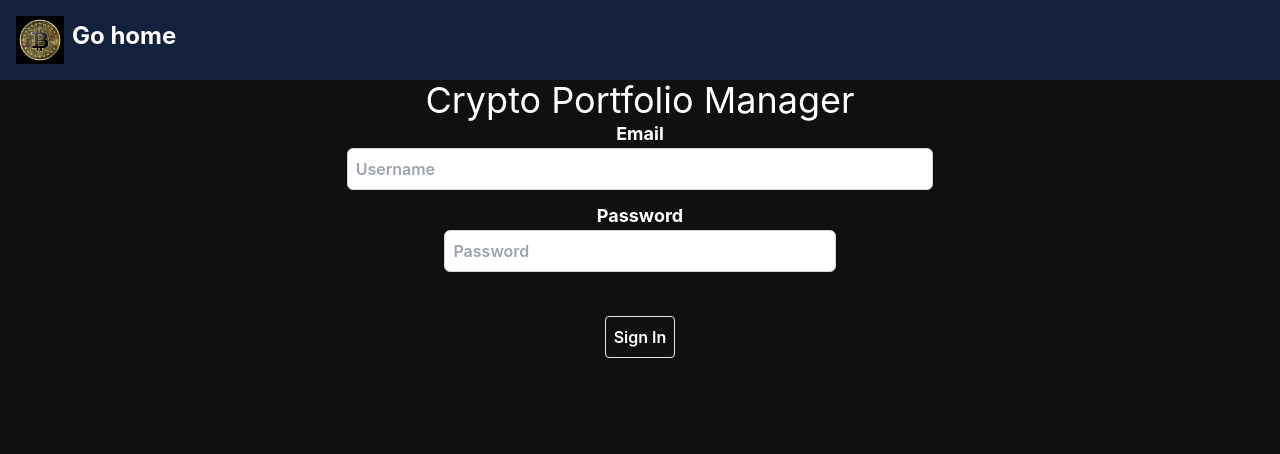
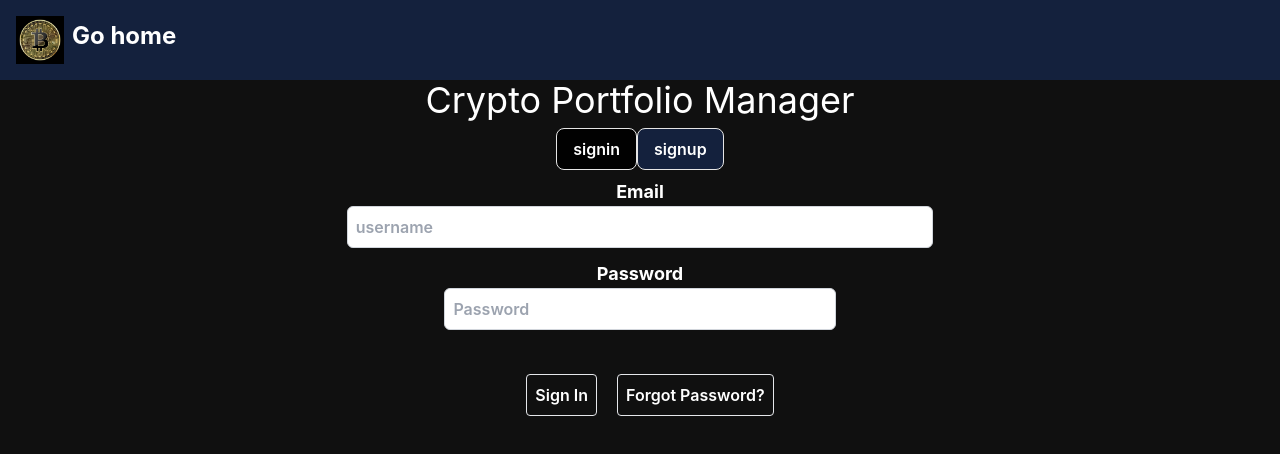
Before and after one commit to th3qu1x0t1c0n3/CryptoManager, a React (Create React App) app in the folder frontend/: page / in a window 1280 px wide. Shown: the top 454 px of the page. Built offline with nearby package versions, Linux system fonts and the light colour scheme.

Commit message:
Allocations BE

```diff
--- a/frontend/src/components/auth/SignIn.tsx
+++ b/frontend/src/components/auth/SignIn.tsx
@@ -1,105 +1,90 @@
-function SignUp() {
+import React, {useState} from "react";
+import {IsignIn, IUser} from "../../assets/models/Authentication";
+import {toast} from "react-toastify";
+import {useNavigate} from "react-router-dom";
+import {PortfolioServerInstance} from "../../App";
+import {faEye, faEyeSlash} from "@fortawesome/free-solid-svg-icons";
+import {FontAwesomeIcon} from "@fortawesome/react-fontawesome";
+import {PortfolioService} from "../../services/PortfolioService";
+
+
+interface SignInProps {
+    setUser: (user: IUser) => void;
+}
+
+function SignIn({setUser}: SignInProps) {
+    const cookbookService = new PortfolioService();
+    const navigate = useNavigate();
+    const [username, setUsername] = useState('');
+    const [password, setPassword] = useState('');
+    const [showPassword, setShowPassword] = useState(false);
+
+    async function handleSubmit(e: React.FormEvent<HTMLFormElement>) {
+        e.preventDefault();
+
+        const user: IsignIn = {
+            email: username,
+            password: password
+        };
+        await cookbookService.signIn(user)
+            .then((response) => {
+                setUser(response);
+                sessionStorage.setItem('token', response.token);
+                PortfolioServerInstance.defaults.headers.common['Authorization'] = response.token;
+                toast.success("Signed In Successfully!");
+                navigate('/u/landing'); // TODO: Redirect to the landing page
+            })
+            .catch((error) => {
+                toast.error(error.response?.data.message);
+                console.log(error);
+            });
+    }
+
+    function toggleShowPassword() {
+        setShowPassword(!showPassword);
+    }
+
     return (
-        <div>
-            SignIn
-        </div>
+        <form autoComplete="false" onSubmit={handleSubmit} className="text-center">
+            <div className="flex flex-col justify-center items-center mb-3">
+                <div className="mb-3 lg:w-1/2 md:w-1/2 w-11/12" id="formBasicEmail">
+                    <label className="text-lg font-bold text-right my-auto w-full">Email</label>
+                    <input
+                        type="email"
+                        value={username}
+                        onChange={(e) => setUsername(e.target.value)}
+                        className="form-input border border-gray-300 rounded-md p-2 w-full"
+                        placeholder={"username"}
+                    />
+                </div>
+                <div className="mb-3 lg:w-1/3 md:w-1/2 w-11/12 relative" id="formBasicPassword">
+                    <label className="text-lg font-bold text-right my-auto w-full">Password</label>
+                    <input
+                        type={showPassword ? "text" : "password"}
+                        autoComplete={"current-password"}
+                        value={password}
+                        onChange={(e) => setPassword(e.target.value)}
+                        className="form-input border border-gray-300 rounded-md p-2 w-full"
+                        placeholder={"Password"}
+                    />
+                    <button type="button" onClick={toggleShowPassword}
+                            className="absolute right-3 mt-3 top-1/2 transform -translate-y-1/2">
+                        <FontAwesomeIcon icon={showPassword ? faEyeSlash : faEye}/>
+                    </button>
+                </div>
+            </div>
+            <button type="submit"
+                    className="border border-cook text-cook hover:bg-cook hover:text-cook-orange rounded transition ease-in duration-200 m-5 p-2">
+                Sign In
+            </button>
+            <button type="button" onClick={() => {
+                toast.info("Not implemented yet!")
+            }}
+                    className="border border-cook text-cook hover:bg-cook hover:text-cook-orange rounded transition ease-in duration-200 mb-5 p-2">
+                Forgot Password?
+            </button>
+        </form>
     );
 }
 
-// import React, {useState} from "react";
-// import {IsignIn, IUser} from "../../assets/models/Authentication";
-// import {toast} from "react-toastify";
-// import {useNavigate} from "react-router-dom";
-// import {PortfolioServerInstance} from "../../App";
-// import {faEye, faEyeSlash} from "@fortawesome/free-solid-svg-icons";
-// import {FontAwesomeIcon} from "@fortawesome/react-fontawesome";
-// import {PortfolioService} from "../../services/PortfolioService";
-//
-//
-// interface SignInProps {
-//     setUser: (user: IUser) => void;
-// }
-//
-// function SignIn({setUser}: SignInProps) {
-//     const cookbookService = new PortfolioService();
-//     const navigate = useNavigate();
-//     const [username, setUsername] = useState('');
-//     const [password, setPassword] = useState('');
-//     const [showPassword, setShowPassword] = useState(false);
-//
-//     async function handleSubmit(e: React.FormEvent<HTMLFormElement>) {
-//         e.preventDefault();
-//
-//         const user: IsignIn = {
-//             email: username,
-//             password: password
-//         };
-//         await cookbookService.signIn(user)
-//             .then((response) => {
-//                 setUser(response);
-//                 sessionStorage.setItem('token', response.token);
-//                 PortfolioServerInstance.defaults.headers.common['Authorization'] = response.token;
-//                 toast.success("Signed In Successfully!");
-//                 navigate('/u/landing'); // TODO: Redirect to the landing page
-//             })
-//             .catch((error) => {
-//                 toast.error(error.response?.data.message);
-//                 console.log(error);
-//             });
-//     }
-//
-//     function toggleShowPassword() {
-//         setShowPassword(!showPassword);
-//     }
-//
-//     return (
-//         <form autoComplete="false" onSubmit={handleSubmit} className="">
-//             <div className="flex flex-col justify-center items-center mb-3">
-//                 <div className="mb-3 lg:w-1/2 md:w-1/2 w-11/12" id="formBasicEmail">
-//                     <label className="text-lg font-bold text-right my-auto w-full">Email</label>
-//                     <input
-//                         type="email"
-//                         value={username}
-//                         onChange={(e) => setUsername(e.target.value)}
-//                         className="form-input border border-gray-300 rounded-md p-2 w-full"
-//                         placeholder={"username"}
-//                     />
-//                 </div>
-//                 <div className="mb-3 lg:w-1/3 md:w-1/2 w-11/12 relative" id="formBasicPassword">
-//                     <label className="text-lg font-bold text-right my-auto w-full">Password</label>
-//                     <input
-//                         type={showPassword ? "text" : "password"}
-//                         autoComplete={"current-password"}
-//                         value={password}
-//                         onChange={(e) => setPassword(e.target.value)}
-//                         className="form-input border border-gray-300 rounded-md p-2 w-full"
-//                         placeholder={"Password"}
-//                     />
-//                     <button type="button" onClick={toggleShowPassword}
-//                             className="absolute right-3 mt-3 top-1/2 transform -translate-y-1/2">
-//                         <FontAwesomeIcon icon={showPassword ? faEyeSlash : faEye}/>
-//                     </button>
-//                 </div>
-//             </div>
-//             <button type="submit"
-//                     className="border border-cook text-cook hover:bg-cook hover:text-cook-orange rounded transition ease-in duration-200 m-5 p-2">
-//                 Sign In
-//             </button>
-//             <button type="button" onClick={() => {
-//                 toast.info("Not implemented yet!")
-//             }}
-//                     className="border border-cook text-cook hover:bg-cook hover:text-cook-orange rounded transition ease-in duration-200 mb-5 p-2">
-//                 Forgot Password?
-//             </button>
-//             <button type="button"
-//                     className="border border-cook text-cook hover:bg-cook hover:text-cook-orange rounded transition ease-in duration-200 mx-5 p-2"
-//                     onClick={() => {
-//                         navigate("/authentication/signup")
-//                     }}>
-//                 Create Account
-//             </button>
-//         </form>
-//     );
-// }
-//
-// export default SignIn;
+export default SignIn;
--- a/frontend/src/components/auth/SignUp.tsx
+++ b/frontend/src/components/auth/SignUp.tsx
@@ -1,95 +1,89 @@
-function SignUp() {
+import React, {FormEvent, useEffect, useState} from "react";
+import {IsignUp} from "../../assets/models/Authentication";
+import {toast} from "react-toastify";
+import {useNavigate} from "react-router-dom";
+import FormInput from "../../assets/models/Form";
+import {PortfolioService} from "../../services/PortfolioService";
+import {PortfolioServerInstance} from "../../App";
+
+interface ISignUpProps {
+    setUser: (user: any) => void;
+}
+
+function SignUp({setUser}: ISignUpProps) {
+    const portfolioService = new PortfolioService();
+    const navigate = useNavigate();
+
+    const [creationForm, setCreationForm] = useState({
+        firstName: '',
+        lastName: '',
+        email: '',
+        password: '',
+        confirmPassword: ''
+    });
+    const [createFormInfo, setCreateFromInfo] = useState([
+        new FormInput('firstName', 'text', 'First Name', ''),
+        new FormInput('lastName', 'text', 'Last Name', ''),
+        new FormInput('email', 'text', 'Email', ''),
+        new FormInput('password', 'password', 'Password', ''),
+        new FormInput('confirmPassword', 'password', 'Confirm Password', '')
+    ])
+
+    function handleCreationChange(e: any) {
+        setCreateFromInfo(createFormInfo.map((formInfo) => {
+            if (formInfo.name === e.target.id)
+                formInfo.warning = '';
+            return formInfo;
+        }))
+        setCreationForm({...creationForm, [e.target.id]: e.target.value});
+    }
+
+    const handleSubmit = (e: FormEvent) => {
+        e.preventDefault();
+
+
+
+        const signUpUser: IsignUp = {
+            email: creationForm.email.trim(),
+            firstName: creationForm.firstName.trim(),
+            lastName: creationForm.lastName.trim(),
+            password: creationForm.password.trim(),
+        }
+
+        portfolioService.signUp(signUpUser).then((response) => {
+            setUser(response);
+            sessionStorage.setItem('token', response.token);
+            PortfolioServerInstance.defaults.headers.common['Authorization'] = response.token;
+            toast.success("Signed In Successfully!");
+            navigate('/u/landing'); // TODO: Redirect to the landing page
+        }).catch((error) => {
+            toast.error(error.response?.data.message);
+            console.log(error)
+        });
+    };
+
     return (
-        <div>
-            SignUp
-        </div>
+        <form onSubmit={handleSubmit} className="h-screen text-center">
+            <div className="flex flex-col justify-center items-center mb-3">
+                {
+                    createFormInfo.map((formInfo, index) => (
+                        <div key={index} className="my-2 xl:w-1/3 lg:w-1/2 md:w-3/4 w-11/12" id={formInfo.name}>
+                            <input
+                                className={`${formInfo.warning !== '' ? "border-cook-red" : "border-cook-light"} form-input border rounded-md p-2 w-full text-port-dark`}
+                                id={formInfo.name}
+                                onChange={handleCreationChange} type={formInfo.type}
+                                placeholder={formInfo.placeholder}/>
+                        </div>
+                    ))
+                }
+            </div>
+
+            <button type="submit"
+                    className="border border-cook text-cook hover:bg-cook hover:text-cook-orange rounded transition ease-in duration-200 p-2 mx-5">
+                Sign Up
+            </button>
+        </form>
     );
 }
 
-// import React, {FormEvent, useEffect, useState} from "react";
-// import {IsignUp} from "../../assets/models/Authentication";
-// import {toast} from "react-toastify";
-// import {useNavigate} from "react-router-dom";
-// import FormInput from "../../assets/models/Form";
-// import {PortfolioService} from "../../services/PortfolioService";
-// import {PortfolioServerInstance} from "../../App";
-//
-// interface ISignUpProps {
-//     setUser: (user: any) => void;
-// }
-//
-// function SignUp({setUser}: ISignUpProps) {
-//     const portfolioService = new PortfolioService();
-//     const navigate = useNavigate();
-//
-//     const [creationForm, setCreationForm] = useState({
-//         firstName: '',
-//         lastName: '',
-//         email: '',
-//         password: '',
-//         confirmPassword: ''
-//     });
-//     const [createFormInfo, setCreateFromInfo] = useState([
-//         new FormInput('firstName', 'text', 'pages.auth.firstName', ''),
-//         new FormInput('lastName', 'text', 'pages.auth.lastName', ''),
-//         new FormInput('email', 'text', 'pages.auth.email', ''),
-//         new FormInput('password', 'password', 'pages.auth.password', ''),
-//         new FormInput('confirmPassword', 'password', 'pages.auth.confirmPassword', '')
-//     ])
-//
-//     function handleCreationChange(e: any) {
-//         setCreateFromInfo(createFormInfo.map((formInfo) => {
-//             if (formInfo.name === e.target.id)
-//                 formInfo.warning = '';
-//             return formInfo;
-//         }))
-//         setCreationForm({...creationForm, [e.target.id]: e.target.value});
-//     }
-//
-//     const handleSubmit = (e: FormEvent) => {
-//         e.preventDefault();
-//
-//         const signUpUser: IsignUp = {
-//             email: creationForm.email.trim(),
-//             firstName: creationForm.firstName.trim(),
-//             lastName: creationForm.lastName.trim(),
-//             password: creationForm.password.trim(),
-//         }
-//
-//         portfolioService.signUp(signUpUser).then((response) => {
-//             setUser(response);
-//             sessionStorage.setItem('token', response.token);
-//             PortfolioServerInstance.defaults.headers.common['Authorization'] = response.token;
-//             toast.success("Signed In Successfully!");
-//             navigate('/u/landing'); // TODO: Redirect to the landing page
-//         }).catch((error) => {
-//             toast.error(error.response?.data.message);
-//             console.log(error)
-//         });
-//     };
-//
-//     return (
-//         <form onSubmit={handleSubmit} className="h-screen">
-//             <div className="flex flex-col justify-center items-center mb-3">
-//                 {
-//                     createFormInfo.map((formInfo, index) => (
-//                         <div key={index} className="my-2 xl:w-1/3 lg:w-1/2 md:w-3/4 w-11/12" id={formInfo.name}>
-//                             <input
-//                                 className={`${formInfo.warning !== '' ? "border-cook-red" : "border-cook-light"} form-input border rounded-md p-2 w-full`}
-//                                 id={formInfo.name}
-//                                 onChange={handleCreationChange} type={formInfo.type}
-//                                 placeholder={formInfo.placeholder}/>
-//                         </div>
-//                     ))
-//                 }
-//             </div>
-//
-//             <button type="submit"
-//                     className="border border-cook text-cook hover:bg-cook hover:text-cook-orange rounded transition ease-in duration-200 p-2 mx-5">
-//                 Sign Up
-//             </button>
-//         </form>
-//     );
-// }
-//
-// export default SignUp;
+export default SignUp;
--- a/frontend/src/components/pages/AuthPage.tsx
+++ b/frontend/src/components/pages/AuthPage.tsx
@@ -1,171 +1,37 @@
-import React, {FormEvent, useState} from "react";
-import {FontAwesomeIcon} from "@fortawesome/react-fontawesome";
-import {faEye, faEyeSlash} from "@fortawesome/free-solid-svg-icons";
-import {toast} from "react-toastify";
-import {PortfolioService} from "../../services/PortfolioService";
-import {useNavigate} from "react-router-dom";
-import {IsignIn, IsignUp, IUser} from "../../assets/models/Authentication";
-import {PortfolioServerInstance} from "../../App";
-import FormInput from "../../assets/models/Form";
+import React, {useState} from "react";
+import SignIn from "../auth/SignIn";
+import SignUp from "../auth/SignUp";
 
 interface IAuthPageProps {
     setUser: (user: any) => void;
 }
 
 function AuthPage({setUser}: IAuthPageProps) {
-    const [isSignIn, setIsSignIn] = useState<boolean>(true);
-
-    const portfolioService = new PortfolioService();
-    const navigate = useNavigate();
-
-    const [email, setEmail] = useState('');
-    const [password, setPassword] = useState('');
-    const [showPassword, setShowPassword] = useState(false);
-
-    function onSucess(response: IUser) {
-        setUser(response);
-        sessionStorage.setItem('token', response.token);
-        PortfolioServerInstance.defaults.headers.common['Authorization'] = response.token;
-        toast.success("Signed In Successfully!");
-        navigate('/u/transactions');
-    }
-
-    async function handleSubmitSignIn(e: React.FormEvent<HTMLFormElement>) {
-        e.preventDefault();
-
-        const user: IsignIn = {
-            email: email,
-            password: password
-        };
-        await portfolioService.signIn(user)
-            .then((response) => {
-                onSucess(response);
-            })
-            .catch((error) => {
-                toast.error(error.response?.data.message);
-            });
-    }
-
-    function toggleShowPassword() {
-        setShowPassword(!showPassword);
-    }
-
-    const [creationForm, setCreationForm] = useState({
-        firstName: '',
-        lastName: '',
-        email: '',
-        password: '',
-        confirmPassword: ''
-    });
-    const [createFormInfo, setCreateFromInfo] = useState([
-        new FormInput('firstName', 'text', 'pages.auth.firstName', ''),
-        new FormInput('lastName', 'text', 'pages.auth.lastName', ''),
-        new FormInput('email', 'text', 'pages.auth.email', ''),
-        new FormInput('password', 'password', 'pages.auth.password', ''),
-        new FormInput('confirmPassword', 'password', 'pages.auth.confirmPassword', '')
-    ])
-    function handleCreationChange(e: any) {
-        setCreateFromInfo(createFormInfo.map((formInfo) => {
-            if (formInfo.name === e.target.id)
-                formInfo.warning = '';
-            return formInfo;
-        }))
-        setCreationForm({...creationForm, [e.target.id]: e.target.value});
-    }
-    const handleSubmitSignUp = (e: FormEvent) => {
-        e.preventDefault();
-
-        const signUpUser: IsignUp = {
-            email: creationForm.email.trim(),
-            firstName: creationForm.firstName.trim(),
-            lastName: creationForm.lastName.trim(),
-            password: creationForm.password.trim(),
-        }
-
-        portfolioService.signUp(signUpUser).then((response) => {
-            onSucess(response);
-        }).catch((error) => {
-            toast.error(error.response?.data.message);
-        });
-    };
+    const [tab, setTab] = useState('signin');
+    const tabs = [
+        {id: 'signin', label: 'signin'},
+        {id: 'signup', label: 'signup'},
+    ];
 
     return (
         <div>
-            <div>
-                {
-                    isSignIn ? (
-                        <form autoComplete="false" onSubmit={handleSubmitSignIn} className="text-center">
-                            <div className="flex flex-col justify-center items-center mb-3">
-                                <div className="mb-3 lg:w-1/2 md:w-1/2 w-11/12" id="formBasicEmail">
-                                    <label className="text-lg font-bold text-right my-auto w-full">Email</label>
-                                    <input
-                                        type="email"
-                                        value={email}
-                                        onChange={(e) => setEmail(e.target.value)}
-                                        className="form-input border border-gray-300 rounded-md p-2 w-full text-port-dark"
-                                        placeholder={"Username"}
-                                    />
-                                </div>
-                                <div className="mb-3 lg:w-1/3 md:w-1/2 w-11/12 relative" id="formBasicPassword">
-                                    <label className="text-lg font-bold text-right my-auto w-full">Password</label>
-                                    <input
-                                        type={showPassword ? "text" : "password"}
-                                        autoComplete={"current-password"}
-                                        value={password}
-                                        onChange={(e) => setPassword(e.target.value)}
-                                        className="form-input border border-gray-300 rounded-md p-2 w-full text-port-dark"
-                                        placeholder={"Password"}
-                                    />
-                                    <button type="button" onClick={toggleShowPassword}
-                                            className="absolute right-3 mt-3 top-1/2 transform -translate-y-1/2">
-                                        <FontAwesomeIcon icon={showPassword ? faEyeSlash : faEye}/>
-                                    </button>
-                                </div>
-                            </div>
-                            <button type="submit"
-                                    className="border rounded transition ease-in duration-200 m-5 p-2 ">
-                                Sign In
-                            </button>
-                            {/*<button type="button" onClick={() => {*/}
-                            {/*    toast.info("Not implemented yet!")*/}
-                            {/*}}*/}
-                            {/*        className="border rounded transition ease-in duration-200 mb-5 p-2">*/}
-                            {/*    Forgot Password?*/}
-                            {/*</button>*/}
-                            {/*<button type="button"*/}
-                            {/*        className="border rounded transition ease-in duration-200 mx-5 p-2"*/}
-                            {/*        onClick={() => {*/}
-                            {/*            navigate("/authentication/signup")*/}
-                            {/*        }}>*/}
-                            {/*    Create Account*/}
-                            {/*</button>*/}
-                        </form>
-                    ) : (
-                        <></>
-                        // <form onSubmit={handleSubmitSignUp} className="h-screen">
-                        //     <div className="flex flex-col justify-center items-center mb-3">
-                        //         {
-                        //             createFormInfo.map((formInfo, index) => (
-                        //                 <div key={index} className="my-2 xl:w-1/3 lg:w-1/2 md:w-3/4 w-11/12"
-                        //                      id={formInfo.name}>
-                        //                     <input
-                        //                         className={`${formInfo.warning !== '' ? "border-cook-red" : "border-cook-light"} form-input border rounded-md p-2 w-full`}
-                        //                         id={formInfo.name}
-                        //                         onChange={handleCreationChange} type={formInfo.type}
-                        //                         placeholder={formInfo.placeholder}/>
-                        //                 </div>
-                        //             ))
-                        //         }
-                        //     </div>
-                        //
-                        //     <button type="submit"
-                        //             className="border border-cook text-cook hover:bg-cook hover:text-cook-orange rounded transition ease-in duration-200 p-2 mx-5">
-                        //         Sign Up
-                        //     </button>
-                        // </form>
-                    )
-                }
+            <div className="items-center my-2 mx-auto text-center w-full">
+                {tabs.map(tabItem => (
+                    <button
+                        key={tabItem.id}
+                        className={`py-2 px-4 rounded-lg border border-port-gray ${tab === tabItem.id ? 'bg-port-dark' : 'bg-port-blue hover:bg-blue-600'}`}
+                        onClick={() => {
+                            setTab(tabItem.id)
+                        }}
+                        style={{position: 'relative'}}
+                    >
+                        {tabItem.label}
+                    </button>
+                ))}
             </div>
+
+            {tab === 'signin' && <SignIn setUser={setUser}/>}
+            {tab === 'signup' && <SignUp setUser={setUser}/>}
         </div>
     );
 }
```
Also changed, not shown: 1 other file (tests, documents, lock files or other folders).
